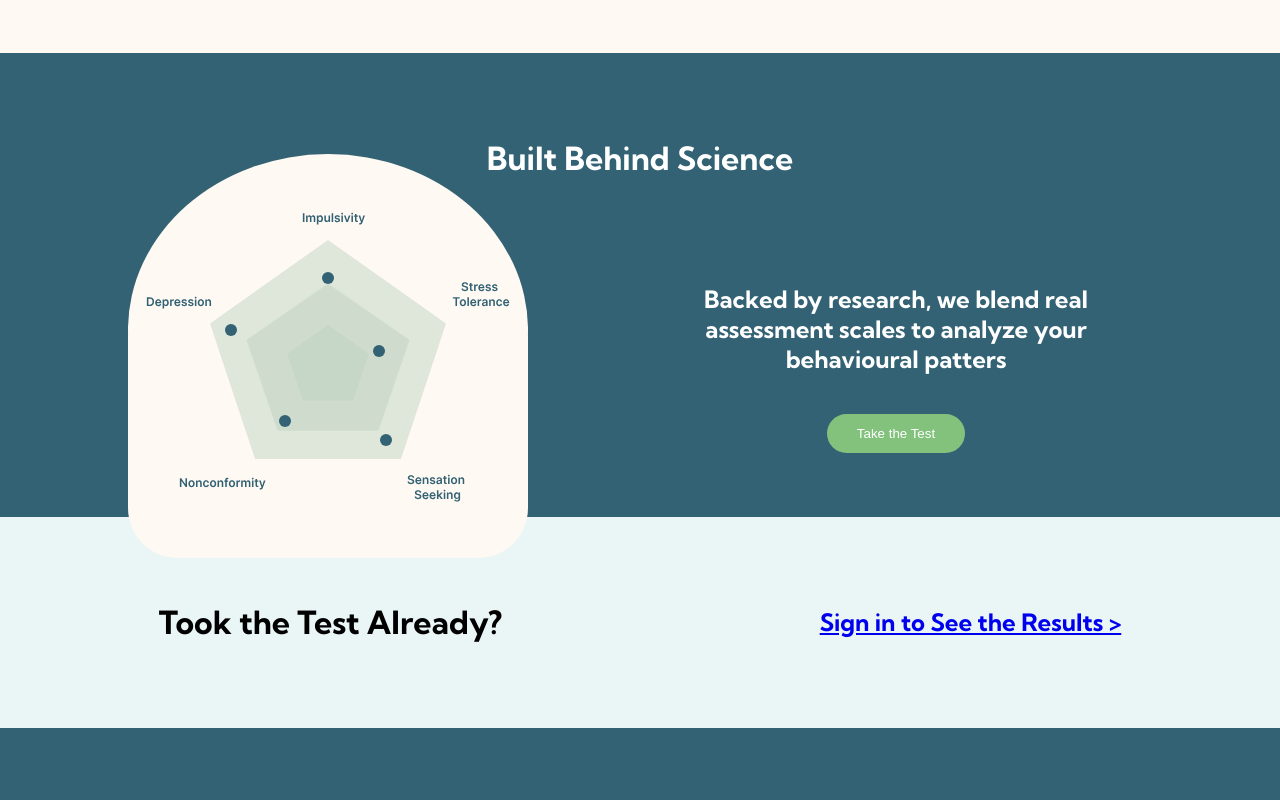
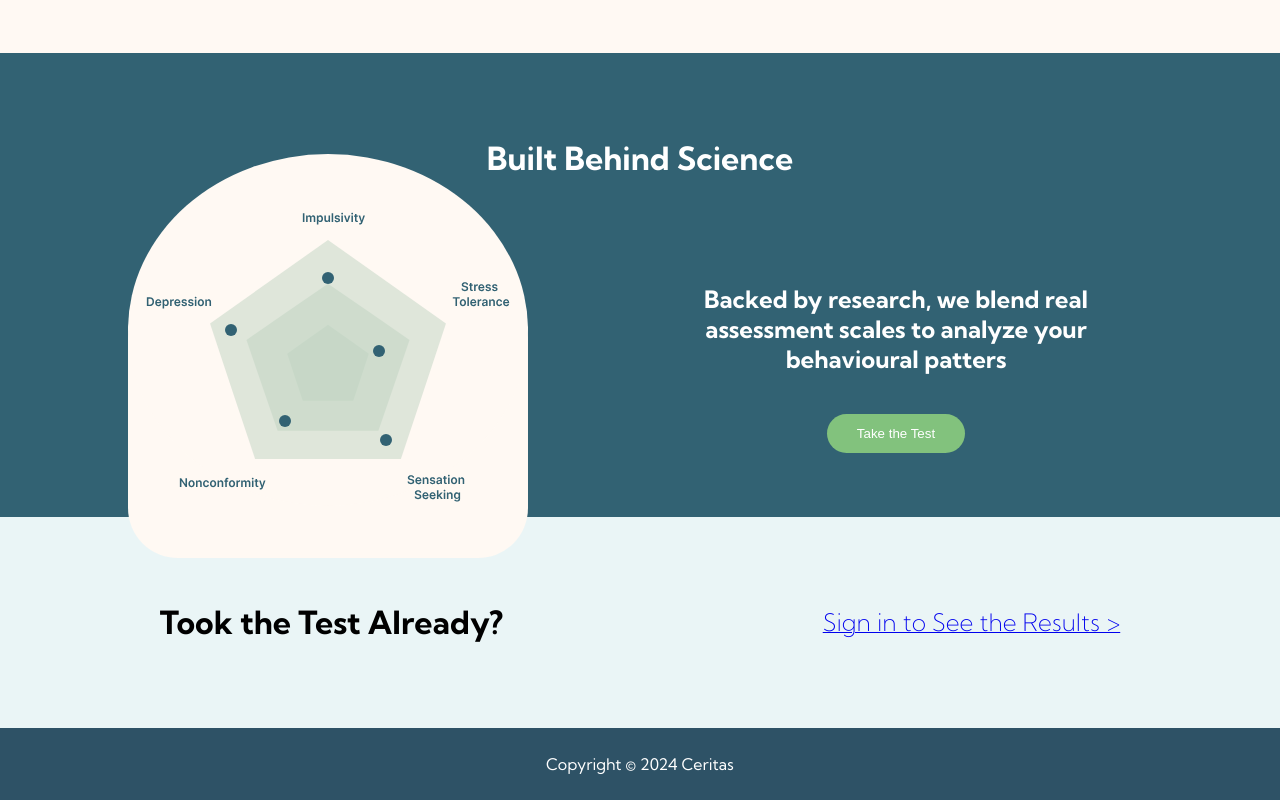
Before and after one commit to AnyaLuLu/Ceritas_Webpage, a plain HTML site: page frontend/index.html in a window 1280 px wide. Shown: the part 1707-2507 px from the top of the page. Before the commit the page ends 2435 px from the top, so only its background shows below. Drawn offline with Linux system fonts and the light colour scheme.

Commit message:
Fixed <a> styling

```diff
--- a/frontend/index.html
+++ b/frontend/index.html
@@ -66,7 +66,7 @@
             <div class = took-test>
                 <h1> Took the Test Already? </h1>
                 <a href="questions.html">
-                    <h2> Sign in to See the Results > </h2>
+                    <h2 style="font-weight: 200; text-decoration: underline; text-decoration-thickness: 1px;"> Sign in to See the Results > </h2>
                 </a>
             </div>
 
--- a/frontend/style.css
+++ b/frontend/style.css
@@ -14,6 +14,9 @@ body {
     width: 100%;
     margin: 0;
     background-color: var(--ceritas-navy);
+}
+a{
+    text-decoration: none;
 }
 
 
@@ -259,7 +262,6 @@ main {
 
 /* Footer */
 footer {
-    position: fixed;
     text-align: center;
     padding: 10px 0;
     background: #2E5266; /* Same as header */
```
